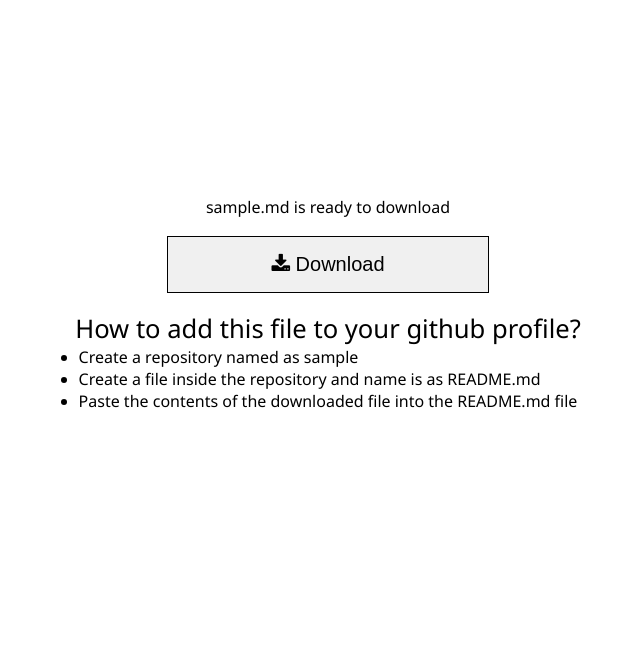
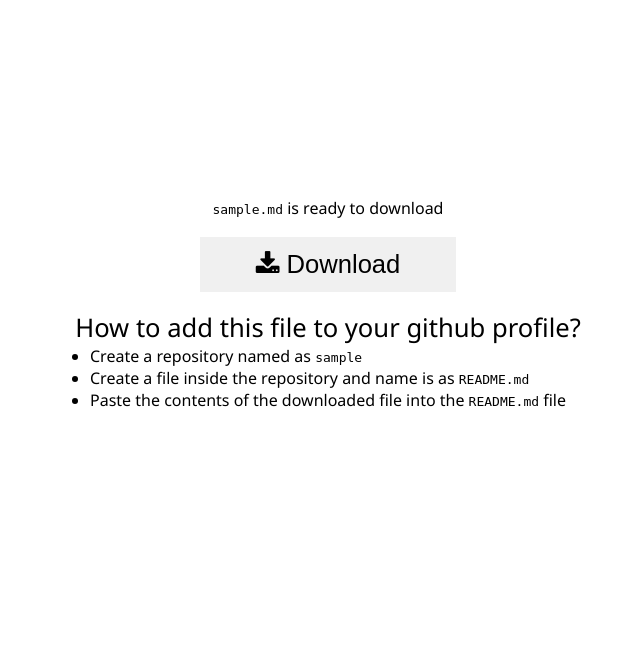
Before and after one commit to Sriram-bb63/profile-readme-generator, a Flask app: a page that uses templates/download.html in a window 1280 px wide. Shown: the part 191-855 px from the top of the page, without its empty margins (312-952 px from the left). Run offline with Flask 2, Linux system fonts and the light colour scheme.

Commit message:
add download button

```diff
--- a/app.py
+++ b/app.py
@@ -1,5 +1,7 @@
-from flask import Flask, url_for, render_template, request, redirect
+import os
+from flask import Flask, url_for, render_template, request, redirect, send_from_directory
 import readme_generator
+import shutil
 
 app = Flask(__name__)
 
@@ -109,11 +111,16 @@ def form(username):
             "project_5_link": request.form.get("project-5-link")
         }
         readme_generator.write(username, name, age, university, course, work, company, nick_name, country, photo, socials, skills, projects)
+
         return redirect(url_for("download", username=username))
     return render_template("form.html", username=username)
 
-@app.route("/download/<username>")
+@app.route("/download/<username>", methods=["GET", "POST"])
 def download(username):
+    if request.method == "POST":
+        # readme_generator.to_zip(f"static/storage/{username}", username)
+        print("\t\tBUTTON WORKING")
+        # shutil.rmtree(f"static/storage/{username}")
     return render_template("download.html", username=username)
 
 if __name__ == "__main__":
--- a/static/styles/download.css
+++ b/static/styles/download.css
@@ -63,21 +63,20 @@ section p {
     font-family: "Noto Sans";
 }
 
-section a {
-    width: 25%;
-    border: 1px solid black;
+section form {
+    width: 20%;
 }
 
-section .btn {
+section form button {
+    font-size: 2vw;
+    font-family: sans-serif;
     background-color: #f0f0f0;
+    width: 100%;
     border: none;
-    color: black;
-    width: 100%;
     padding: 5%;
     cursor: pointer;
-    font-size: 20px;
 }
-section .btn:hover {
+section form button:hover {
     background-color: rgb(187, 255, 0);
 }
 
@@ -89,3 +88,7 @@ section .btn:hover {
 section ul li {
     font-family: "Noto Sans";
 }
+
+.mono {
+    font-family: monospace;
+}
--- a/templates/download.html
+++ b/templates/download.html
@@ -20,17 +20,17 @@
     <h1 class="mobile">This site does not support mobile view yet</h1>
 
     <section id="section">
-        <p>{{ username }}.md is ready to download</p>
+        <p><span class="mono">{{ username }}.md</span> is ready to download</p>
         <br>
-        <a href="storage/README.md" download="README.md">
-            <button class="btn"><i class="fa fa-download"></i> Download</button>
-        </a>
+        <form action="" method="post">
+            <button type="submit"><i class="fa fa-download"></i> Download</button>
+        </form>
         <br>
         <p id="howto">How to add this file to your github profile?</p>
         <ul>
-            <li>Create a repository named as {{ username }}</li>
-            <li>Create a file inside the repository and name is as README.md</li>
-            <li>Paste the contents of the downloaded file into the README.md file</li>
+            <li>Create a repository named as <span class="mono">{{ username }}</span></li>
+            <li>Create a file inside the repository and name is as <span class="mono">README.md</span></li>
+            <li>Paste the contents of the downloaded file into the <span class="mono">README.md</span> file</li>
         </ul>
     </section>
 
```
